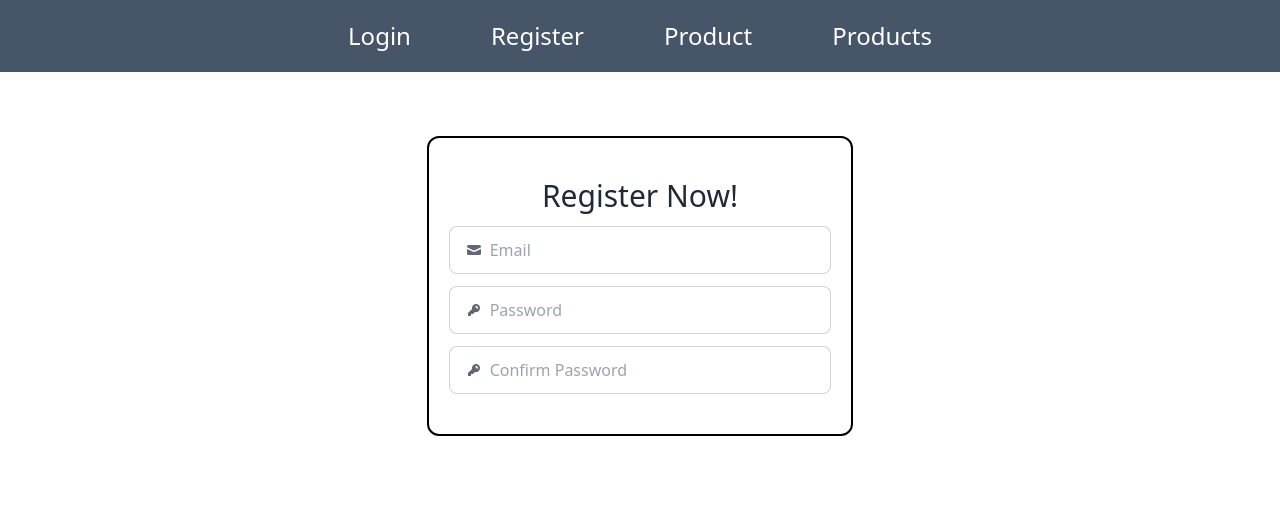
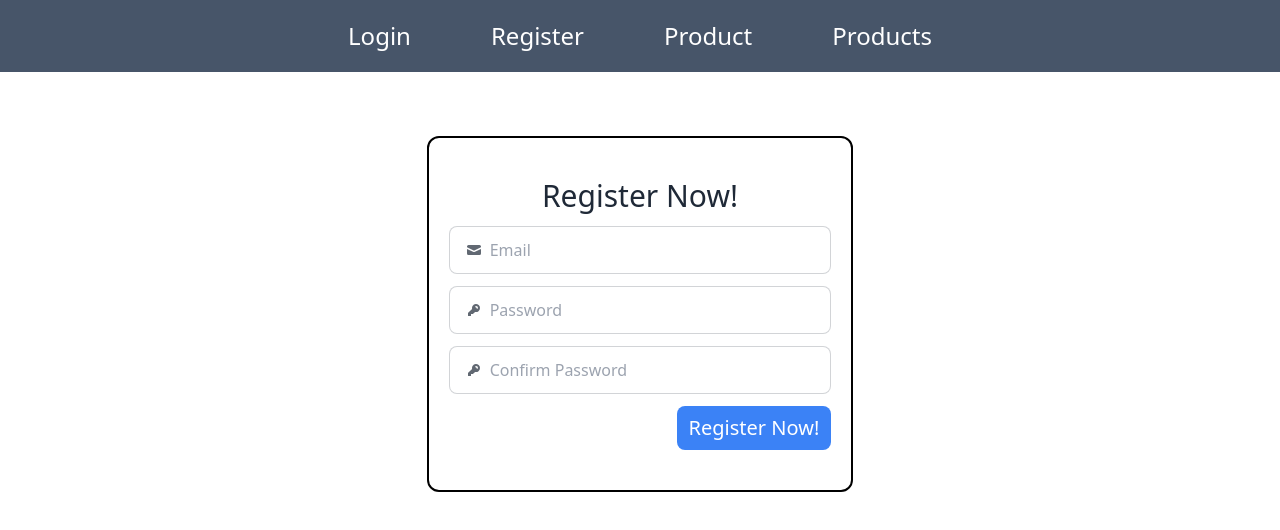
Before and after one commit to Aayan-Ahmed-17/Dynamic-Routing, a React (Vite) app: page /register in a window 1280 px wide. Shown: the top 530 px of the page. Built offline with nearby package versions, Linux system fonts and the light colour scheme.

Commit message:
done v-1.2.0

```diff
--- a/src/components/Form.jsx
+++ b/src/components/Form.jsx
@@ -1,6 +1,6 @@
 import React from "react";
 
-const Form = ({name}) => {
+const Form = ({name, showConfirmPassword = false}) => {
   return (
     <div className="w-2/6 mx-auto grid gap-3 border-2 border-black px-5 py-10 rounded-xl mt-16">
         <h2 className="text-center text-3xl">{name}</h2>
@@ -31,7 +31,7 @@ const Form = ({name}) => {
         </svg>
         <input type="password" className="grow" placeholder="Password" />
       </label>
-      <label className="input input-bordered flex items-center gap-2">
+      {showConfirmPassword && <label className="input input-bordered flex items-center gap-2">
         <svg
           xmlns="http://www.w3.org/2000/svg"
           viewBox="0 0 16 16"
@@ -49,7 +49,8 @@ const Form = ({name}) => {
           className="grow"
           placeholder="Confirm Password"
         />
-      </label>
+      </label>}
+      <button className="bg-blue-500 text-white rounded-lg max-w-2/5 justify-self-end py-2 px-3 box-content text-xl">{name}</button>
     </div>
   );
 };
--- a/src/routes/Register.jsx
+++ b/src/routes/Register.jsx
@@ -4,7 +4,7 @@ import Form from '../components/Form'
 const Register = () => {
   return (
     <>
-      <Form name={"Register Now!"}/>
+      <Form name={"Register Now!"} showConfirmPassword={true}/>
     </>
   )
 }
```
